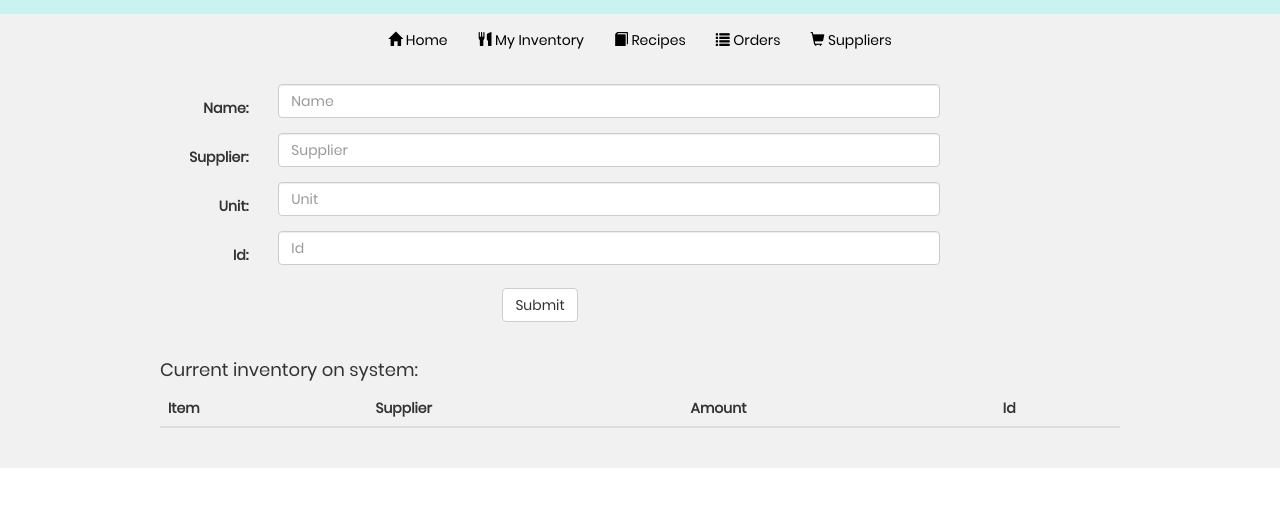
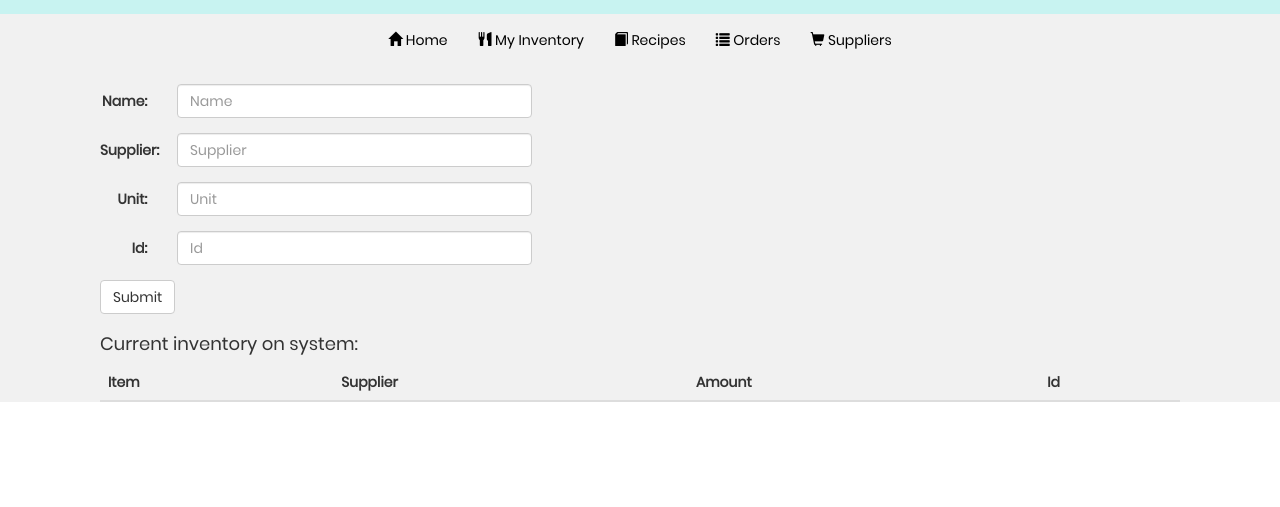
Before and after one commit to IanB1717/CS353-Group-project, a plain HTML site: page inventory.html in a window 1280 px wide. Shown: the part 81-588 px from the top of the page. Drawn offline with nearby package versions, Linux system fonts and the light colour scheme; no server answers; files whose address does not match are found by name.

Commit message:
Final CSS

```diff
--- a/styles/inventoryStyle.css
+++ b/styles/inventoryStyle.css
@@ -36,30 +36,12 @@ a:active{text-decoration:none; color:black}
     transform: translatex(-50%);
 }
 
+
 .inventory{
-	max-width: 1000px;
-	margin:auto;
+	margin:20px 100px;
+
 }
-
-.form-group{
-	display: flex;
-	justify-content: center;
-}
-
-#submit{
-	text-align:center;
-	padding:1%;
-}
-
-#addFood{
-	width:800px;
-}
-
-.listOfInv{
-	padding:2%;
-}
-
-/*.columns{
+.columns{
 	display:flex;
 }
 .panel-default{
@@ -80,4 +62,4 @@ a:active{text-decoration:none; color:black}
     margin-bottom: 10px;
     overflow:scroll;
     -webkit-overflow-scrolling: touch;
-}*/
+}
```
